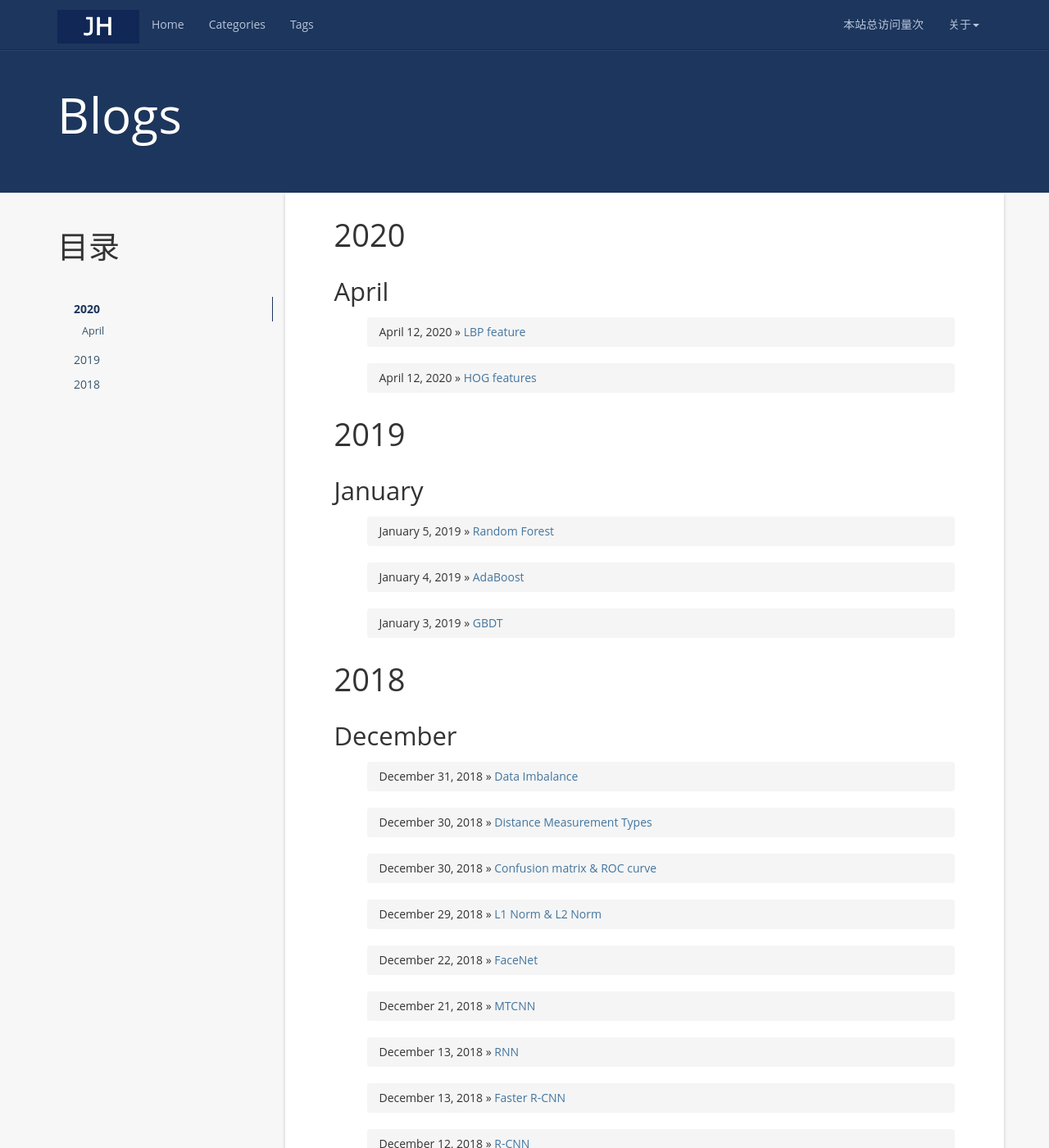
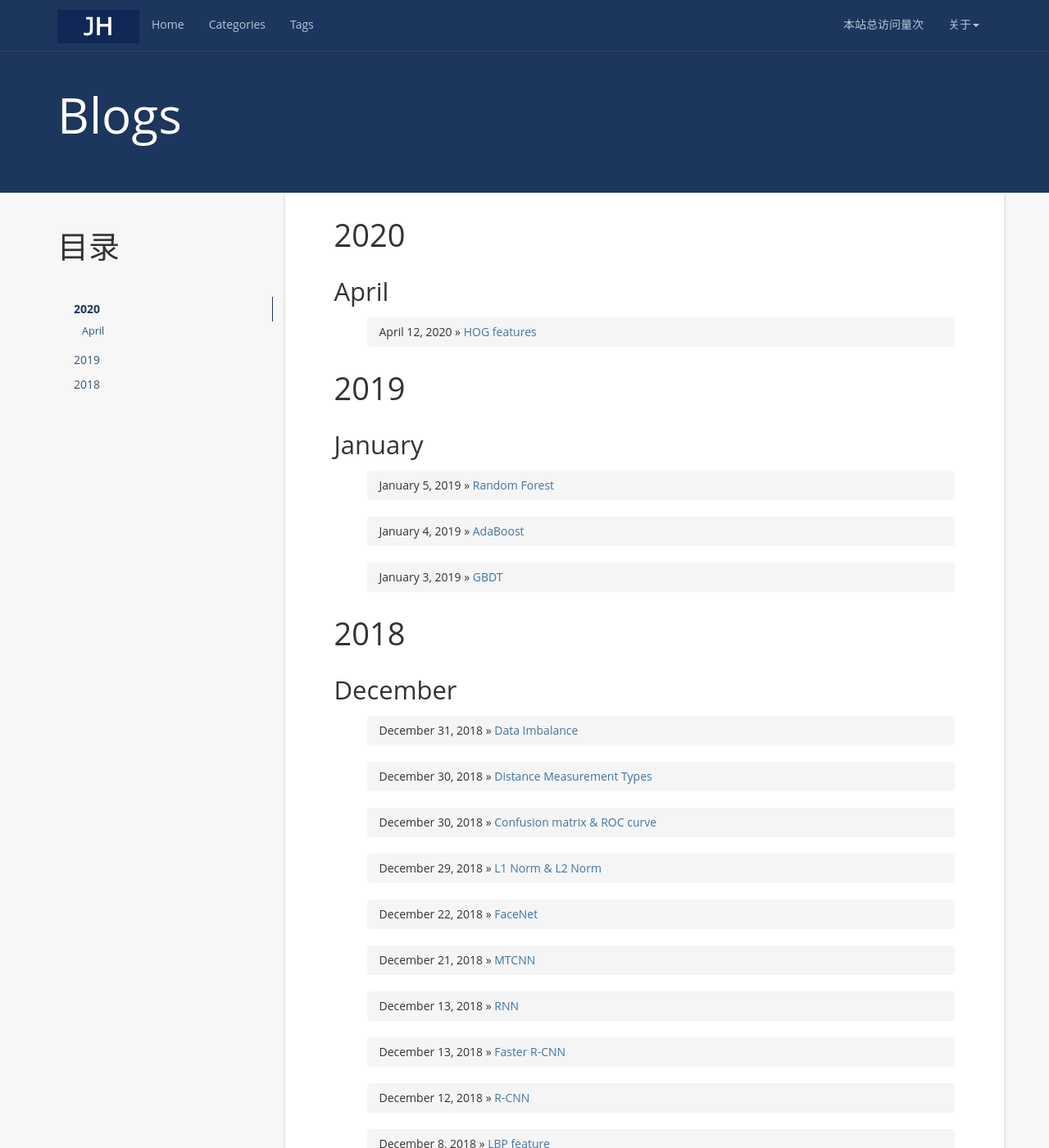
Before and after one commit to jasonhhao/jasonhhao.github.io, a Jekyll site: the page built from index.html, in a window 1280 px wide and 1400 px high. Shown: the whole window at 82% size. Built offline with Jekyll 4.4.1, drawn with Linux system fonts in a browser that asks for light colours; nearby versions of some CDN libraries; a script that is not in the unit is left out; the list of posts is cut into pages by our own code; comment, search, counter and statistics services are not loaded.

Commit message:
Update 2018-12-09-LBP-feature.md

```diff
--- a/_posts/2018-12-09-LBP-feature.md
+++ b/_posts/2018-12-09-LBP-feature.md
@@ -1,7 +1,7 @@
 ---
 layout: post
 title:  LBP feature
-date:   -- 00:00:00 +0800
+date:   2018-12-09 00:00:00 +0800
 categories: 计算机视觉
 tag: LBP特征
 ---
```
